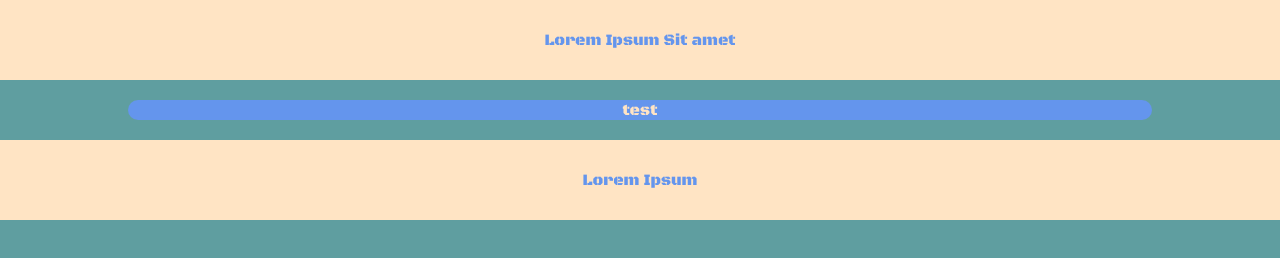
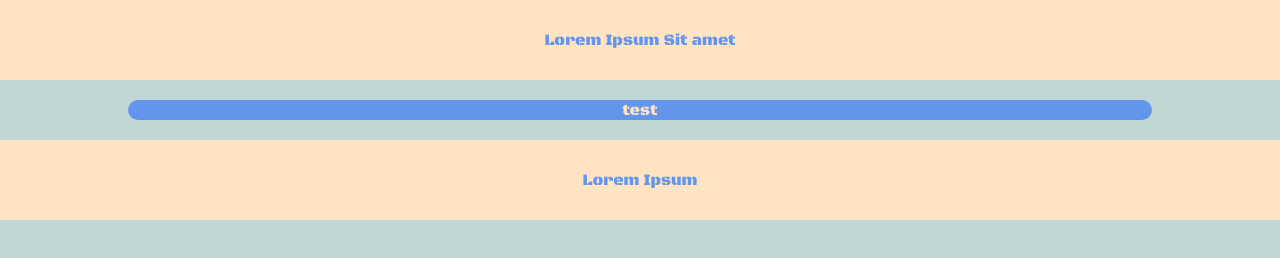
Before and after one commit to kodilla-19-02/git_test_repo, a plain HTML site: page index.html in a window 1280 px wide. Drawn offline with Linux system fonts and the light colour scheme.

Commit message:
Update style.css

```diff
--- a/style.css
+++ b/style.css
@@ -7,7 +7,7 @@ html {
     font-family: 'Black Ops One', cursive;
 }
 body {
-    background-color: cadetblue;
+    background-color: #c2d6d6;
 }
 header,
 footer {
```
